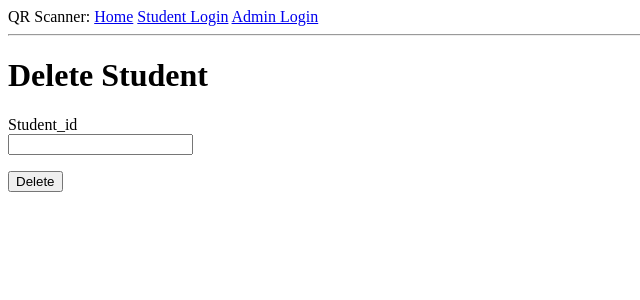
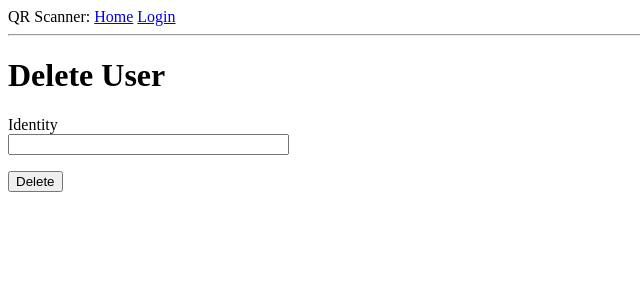
Before and after one commit to aditideveloper828/scholarshipProject, a Flask app: template qrScanApp/templates/delete.html in a window 1280 px wide. Shown: the top 300 px of the page, without its empty margins (0-640 px from the left). Run offline with Flask 2, Linux system fonts and the light colour scheme; the template is opened without the code that fills it: values that come from a table or form of the project are taken from there, others are empty.

Commit message:
admin and user tables merged

```diff
--- a/qrScanApp/forms.py
+++ b/qrScanApp/forms.py
@@ -2,53 +2,29 @@ from flask_wtf import FlaskForm
 from wtforms import StringField, PasswordField, BooleanField, SubmitField, IntegerField
 from wtforms.validators import DataRequired
 from wtforms.validators import ValidationError, DataRequired, EqualTo
-from qrScanApp.models import User, Admin
+from qrScanApp.models import User
 
 class LoginForm(FlaskForm):
-    student_number = IntegerField('Student_id', validators=[DataRequired()])
+    identity = StringField('Identity', validators=[DataRequired()])
     password = PasswordField('Password', validators=[DataRequired()])
     remember_me = BooleanField('Remember Me')
     submit = SubmitField('Sign In')
 
 class RegistrationForm(FlaskForm):
-    student_id = IntegerField('Student_id', validators=[DataRequired()])
+    identity = StringField('Identity', validators=[DataRequired()])
     first_name = StringField('First_name', validators=[DataRequired()])
     last_name = StringField('Last_name', validators=[DataRequired()])
+    editor = BooleanField('Admin')
     password = PasswordField('Password', validators=[DataRequired()])
     password2 = PasswordField(
         'Repeat Password', validators=[DataRequired(), EqualTo('password')])
     submit = SubmitField('Register')
 
-    def validate_username(self, student_id):
-        user = User.query.filter_by(student_id=student_id.data).first()
+    def validate_username(self, identity):
+        user = User.query.filter_by(identity=identity.data).first()
         if user is not None:
             raise ValidationError('Please use a different username.')
 
-class AdminLoginForm(FlaskForm):
-    teacher_code = StringField('Teacher_code', validators=[DataRequired()])
-    password = PasswordField('Password', validators=[DataRequired()])
-    remember_me = BooleanField('Remember Me')
-    submit = SubmitField('Sign In')
-
-class AdminRegistrationForm(FlaskForm):
-    teacher_code = StringField('Teacher_Code', validators=[DataRequired()])
-    first_name = StringField('First_name', validators=[DataRequired()])
-    last_name = StringField('Last_name', validators=[DataRequired()])
-    password = PasswordField('Password', validators=[DataRequired()])
-    password2 = PasswordField(
-        'Repeat Password', validators=[DataRequired(), EqualTo('password')])
-    submit = SubmitField('Register')
-
-    def validate_username(self, teacher_code):
-        admin = Admin.query.filter_by(teacher_code=teacher_code.data).first()
-        if admin is not None:
-            raise ValidationError('Please use a different username.')
-
 class DeleteForm(FlaskForm):
-    student_id = IntegerField('Student_id', validators=[DataRequired()])
+    identity = StringField('Identity', validators=[DataRequired()])
     submit = SubmitField('Delete')
-
-
-class AdminDeleteForm(FlaskForm):
-    teacher_code = StringField('Teacher_Code', validators=[DataRequired()])
-    submit = SubmitField('Delete')
--- a/qrScanApp/routes.py
+++ b/qrScanApp/routes.py
@@ -1,9 +1,9 @@
 from flask import render_template, flash, redirect, jsonify, url_for, request
 from qrScanApp import application
-from qrScanApp.forms import LoginForm, RegistrationForm, AdminLoginForm, AdminRegistrationForm, DeleteForm, AdminDeleteForm
+from qrScanApp.forms import LoginForm, RegistrationForm, DeleteForm
 from qrScanApp import storage
 from flask_login import current_user, login_user, logout_user, login_required
-from qrScanApp.models import User, Log, Code, Admin
+from qrScanApp.models import User, Log, Code
 from werkzeug.urls import url_parse
 
 
@@ -46,7 +46,7 @@ def login():
         return redirect(url_for('index'))
     form = LoginForm()
     if form.validate_on_submit():
-        user = User.query.filter_by(student_id=form.student_number.data).first()
+        user = User.query.filter_by(identity=form.identity.data).first()
         if user is None or not user.check_password(form.password.data):
             flash('Invalid username or password')
             return redirect(url_for('login'))
@@ -66,61 +66,22 @@ def logout():
 def register():
     form = RegistrationForm()
     if form.validate_on_submit():
-        user = User(student_id=form.student_id.data, first_name=form.first_name.data, last_name=form.last_name.data)
+        user = User(identity=form.identity.data, first_name=form.first_name.data, last_name=form.last_name.data, editor=form.editor.data)
         user.set_password(form.password.data)
         storage.session.add(user)
         storage.session.commit()
-        flash('Congratulations, you are now a registered user!')
-        return redirect(url_for('login'))
+        return redirect(url_for('register'))
     return render_template('register.html', title='Register', form=form)
 
-@application.route('/adminlogin', methods=['GET', 'POST'])
-def adminlogin():
-    if current_user.is_authenticated:
-        return redirect(url_for('index'))
-    form = AdminLoginForm()
-    if form.validate_on_submit():
-        admin = Admin.query.filter_by(teacher_code=form.teacher_code.data).first()
-        if admin is None or not admin.check_password(form.password.data):
-            flash('Invalid username or password')
-            return redirect(url_for('adminlogin'))
-        login_user(admin, remember=form.remember_me.data)
-        next_page = request.args.get('next')
-        if not next_page or url_parse(next_page).netloc != '':
-            next_page = url_for('index')
-        return redirect(next_page)
-    return render_template('adminlogin.html', title='Admin Login', form=form)
-
-@application.route('/adminregister', methods=['GET', 'POST'])
-def adminregister():
-    form = AdminRegistrationForm()
-    if form.validate_on_submit():
-        admin = Admin(teacher_code=form.teacher_code.data, first_name=form.first_name.data, last_name=form.last_name.data)
-        admin.set_password(form.password.data)
-        storage.session.add(admin)
-        storage.session.commit()
-        return redirect(url_for('adminlogin'))
-    return render_template('adminregister.html', title='Admin Register', form=form)
-
-@application.route('/studentdelete', methods=['GET', 'POST'])
-def studentdelete():
+@application.route('/userdelete', methods=['GET', 'POST'])
+def userdelete():
     form = DeleteForm()
     if form.validate_on_submit():
-        user = User.query.filter_by(student_id=form.student_id.data).first()
+        user = User.query.filter_by(identity=form.identity.data).first()
         storage.session.delete(user)
         storage.session.commit()
-        return redirect(url_for('studentdelete'))
-    return render_template('delete.html', title='Delete Student', form=form)
-
-@application.route('/admindelete', methods=['GET', 'POST'])
-def admindelete():
-    form = AdminDeleteForm()
-    if form.validate_on_submit():
-        admin = Admin.query.filter_by(teacher_code=form.teacher_code.data).first()
-        storage.session.delete(admin)
-        storage.session.commit()
-        return redirect(url_for('admindelete'))
-    return render_template('admindelete.html', title='Delete Admin', form=form)
+        return redirect(url_for('userdelete'))
+    return render_template('delete.html', title='Delete', form=form)
 
 @application.errorhandler(500)
 def internal_error(error):
--- a/qrScanApp/templates/base.html
+++ b/qrScanApp/templates/base.html
@@ -8,14 +8,12 @@
             <a href="{{ url_for('index') }}">Home</a>
 
             {% if current_user.is_anonymous %}
-            <a href="{{ url_for('login') }}">Student Login</a>
-            <a href="{{ url_for('adminlogin') }}">Admin Login</a>
+            <a href="{{ url_for('login') }}">Login</a>
+
             {% else %}
                 {% if current_user.editor %}
                 <a href="{{ url_for('register') }}">Register</a>
-                <a href="{{ url_for('adminregister') }}">Admin Register</a>
-                <a href="{{ url_for('studentdelete') }}">Delete Student</a>
-                <a href="{{ url_for('admindelete') }}">Delete Admin</a>
+                <a href="{{ url_for('userdelete') }}">Delete</a>
                 {% else %}
                 {% endif %}
             <a href="{{ url_for('logout') }}">Logout</a>
--- a/qrScanApp/templates/delete.html
+++ b/qrScanApp/templates/delete.html
@@ -1,13 +1,13 @@
 {% extends "base.html" %}
 
 {% block content %}
-    <h1>Delete Student</h1>
+    <h1>Delete User</h1>
     <form action="" method="post" novalidate>
         {{ form.hidden_tag() }}
         <p>
-            {{ form.student_id.label }}<br>
-            {{ form.student_id(size=32) }}<br>
-            {% for error in form.student_id.errors %}
+            {{ form.identity.label }}<br>
+            {{ form.identity(size=32) }}<br>
+            {% for error in form.identity.errors %}
             <span style="color: red;">[{{ error }}]</span>
             {% endfor %}
         </p>
--- a/qrScanApp/templates/login.html
+++ b/qrScanApp/templates/login.html
@@ -5,9 +5,9 @@
     <form action="" method="post" novalidate>
         {{ form.hidden_tag() }}
         <p>
-            {{ form.student_number.label }}<br>
-            {{ form.student_number(size=32) }}<br>
-            {% for error in form.student_number.errors %}
+            {{ form.identity.label }}<br>
+            {{ form.identity(size=32) }}<br>
+            {% for error in form.identity.errors %}
             <span style="color: red;">[{{ error }}]</span>
             {% endfor %}
         </p>
```
Also changed, not shown: migrations/versions/08c1c3a49e02_tables_merged.py (added, +50 -0 lines), qrScanApp/models.py (+4 -21 lines), qrScanApp/templates/admindelete.html (deleted, +0 -16 lines), qrScanApp/templates/adminlogin.html (deleted, +0 -24 lines), qrScanApp/templates/adminregister.html (deleted, +0 -44 lines), qrScanApp/templates/register.html (+4 -3 lines), storage.db.
